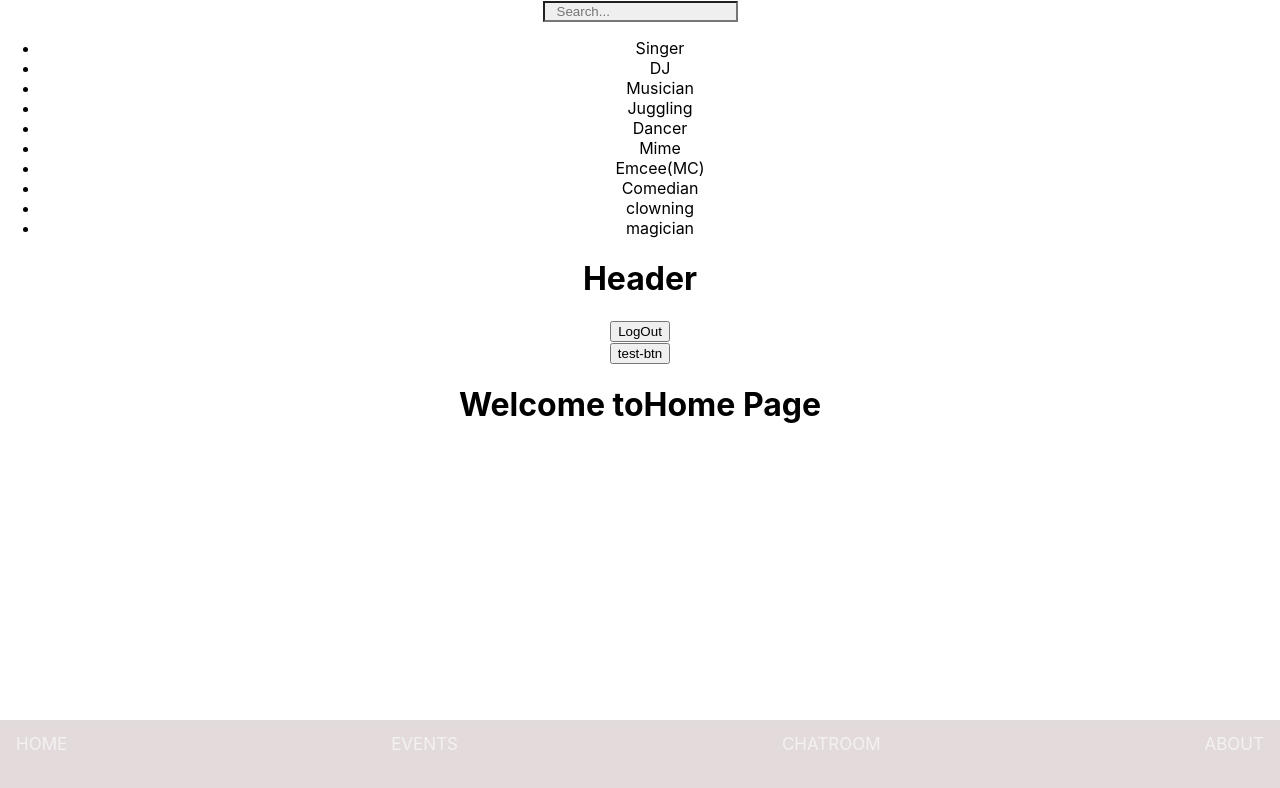
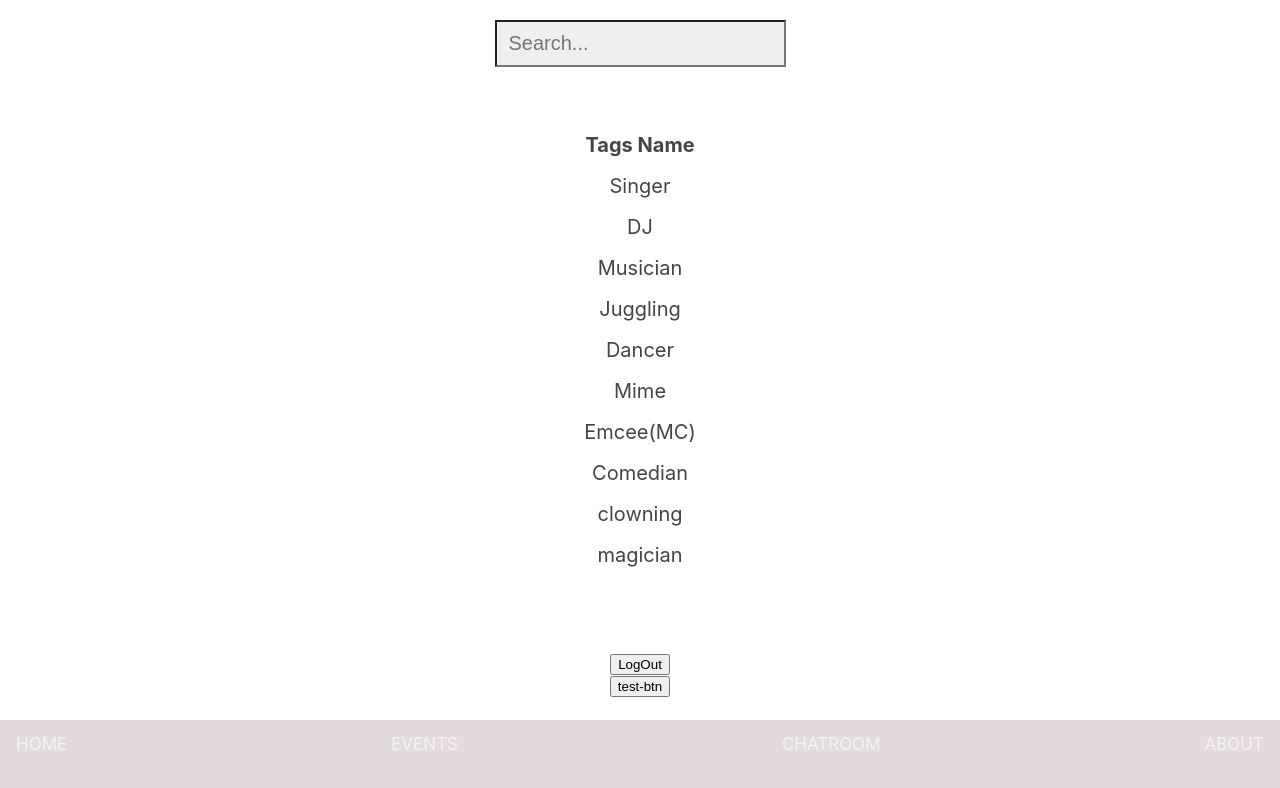
Before and after one commit to scarlettyeung/c23-cas-project-1-tw, a React (Create React App) app in the folder project-app/: page / in a window 1280 px wide. Shown: the top 788 px of the page. Built offline with nearby package versions, Linux system fonts and the light colour scheme; sample sign-in values are in the browser's storage.

Commit message:
updated search function

```diff
--- a/project-app/src/components/Header.tsx
+++ b/project-app/src/components/Header.tsx
@@ -6,7 +6,6 @@ function Header() {
 	return (
 		<div>
 			<Search />
-			<h1>Header</h1>
 			<Logout />
 			<TestBtn />
 		</div>
--- a/project-app/src/components/Search.tsx
+++ b/project-app/src/components/Search.tsx
@@ -1,5 +1,6 @@
 import { taggedTemplateExpression } from '@babel/types';
 import React, { useState } from 'react';
+import '../styles/search.css';
 
 function Search() {
 	const [query, setQuery] = useState('');
@@ -17,22 +18,28 @@ function Search() {
 	];
 
 	return (
-		<div className='search'>
+		<div className='app'>
 			<input
 				type='text'
 				placeholder='Search...'
 				className='search'
 				onChange={(e) => setQuery(e.target.value)}
 			/>
-			<ul className='list'>
-				{tags
-					.filter((tags) => tags.name.toLowerCase().includes(query))
-					.map((tags) => (
-						<li key={tags.id} className='tagsItem'>
-							{tags.name}
-						</li>
-					))}
-			</ul>
+
+			<table className='list'>
+				<tbody>
+					<tr>
+						<th>Tags Name</th>
+					</tr>
+					{tags
+						.filter((tags) => tags.name.toLowerCase().includes(query))
+						.map((tag) => (
+							<tr key={tag.id}>
+								<td>{tag.name}</td>
+							</tr>
+						))}
+				</tbody>
+			</table>
 		</div>
 	);
 }
--- /dev/null
+++ b/project-app/src/styles/search.css
@@ -0,0 +1,46 @@
+.app {
+	margin: 20px;
+	display: flex;
+	flex-direction: column;
+	align-items: center;
+}
+
+.search {
+	padding: 10px;
+	font-size: 20px;
+}
+
+.list {
+	padding: 0;
+	list-style: none;
+	text-align: center;
+}
+
+.listItem {
+	margin-bottom: 20px;
+	font-size: 25px;
+	color: #444;
+	font-weight: 300;
+}
+
+table {
+	width: 100%;
+	margin: 50px 0px;
+	border-spacing: 15px;
+	color: #444;
+}
+
+tr {
+	margin-bottom: 20px;
+}
+
+th {
+	width: 250px;
+	text-align: center;
+	font-size: 20px;
+}
+
+td {
+	width: 250px;
+	font-size: 20px;
+}
```
